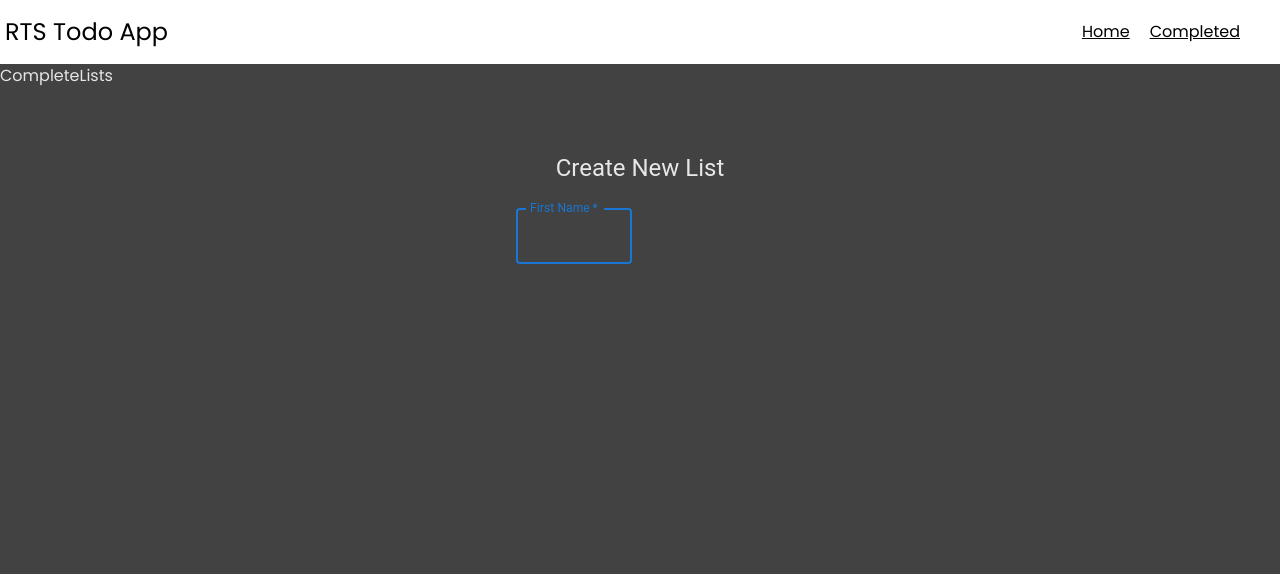
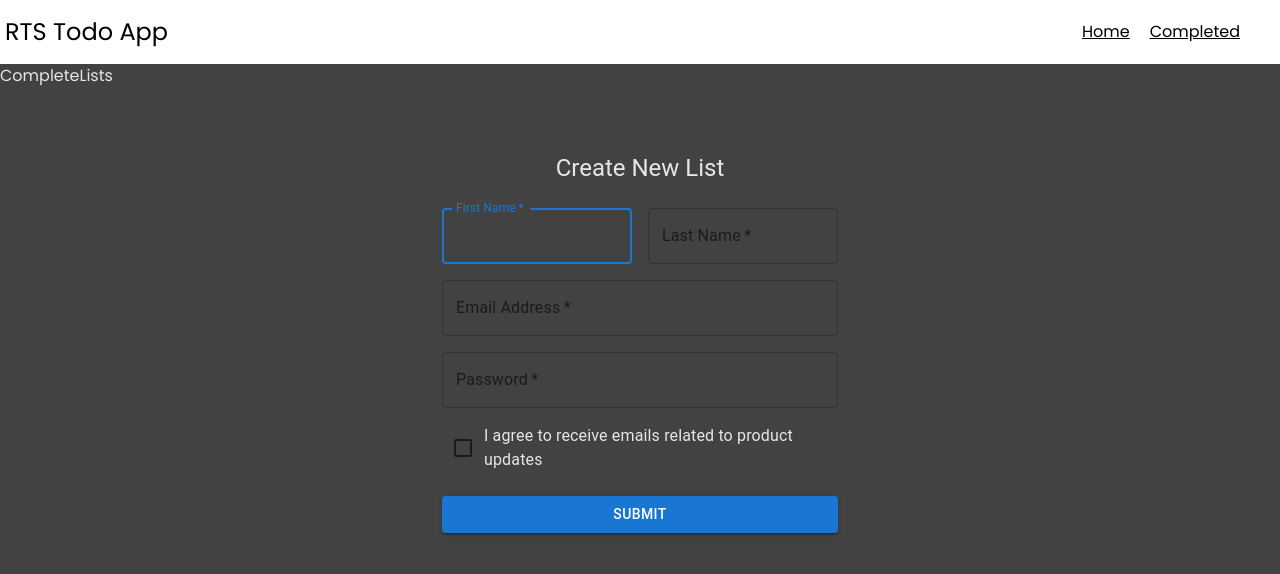
Before and after one commit to michaeladilulo/RTS-Todo-App, a React (Vite) app: page /completed in a window 1280 px wide. Shown: the top 574 px of the page. Built offline with nearby package versions, Linux system fonts and the light colour scheme.

Commit message:
Demo Form Complete

```diff
--- a/src/Components/ListForm/ListForm.tsx
+++ b/src/Components/ListForm/ListForm.tsx
@@ -35,7 +35,48 @@ const ListForm:FC = () => {
               autoFocus
             />
           </Grid>
+          <Grid item xs={12} sm={6}>
+            <TextField
+              required
+              fullWidth
+              id='lastName'
+              label='Last Name'
+              autoComplete='family-name'
+            />
+          </Grid>
+          <Grid item xs={12}>
+            <TextField
+              required
+              fullWidth
+              id='emailaddress'
+              label='Email Address'
+              type='email'
+            />
+          </Grid>
+          <Grid item xs={12}>
+            <TextField
+              required
+              fullWidth
+              id='password'
+              label='Password'
+              type='password'
+            />
+          </Grid>
+          <Grid item xs={12} display={'flex'}>
+            <Checkbox
+              id='checkbox'
+            />
+            <Typography>
+              I agree to receive emails related to product updates
+            </Typography>
+          </Grid>
         </Grid>
+        <Button
+        type='submit'
+        fullWidth
+        variant='contained'
+        sx={{mt: 3, mb: 2}}
+        >Submit</Button>
       </Box>
       </Box>
     </Container>
```
